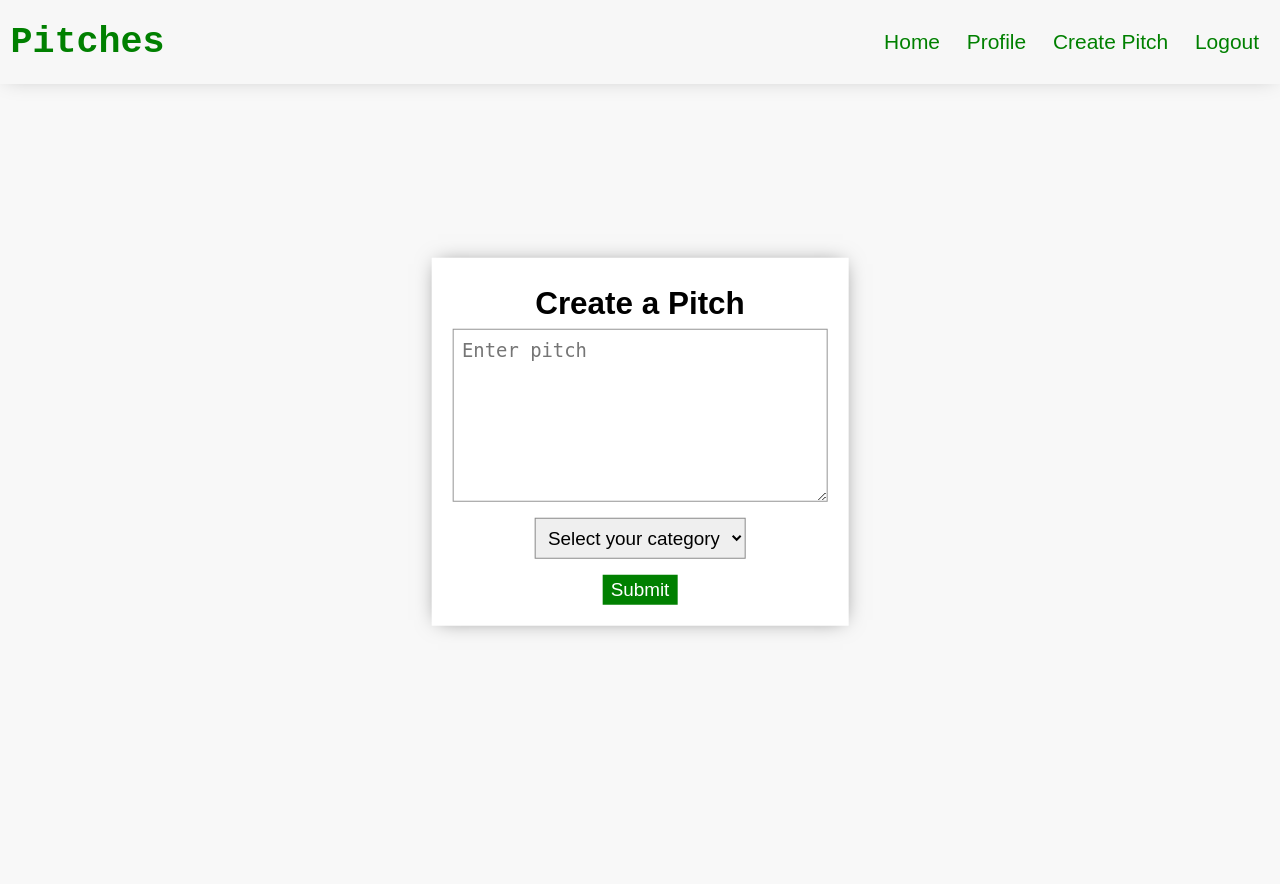
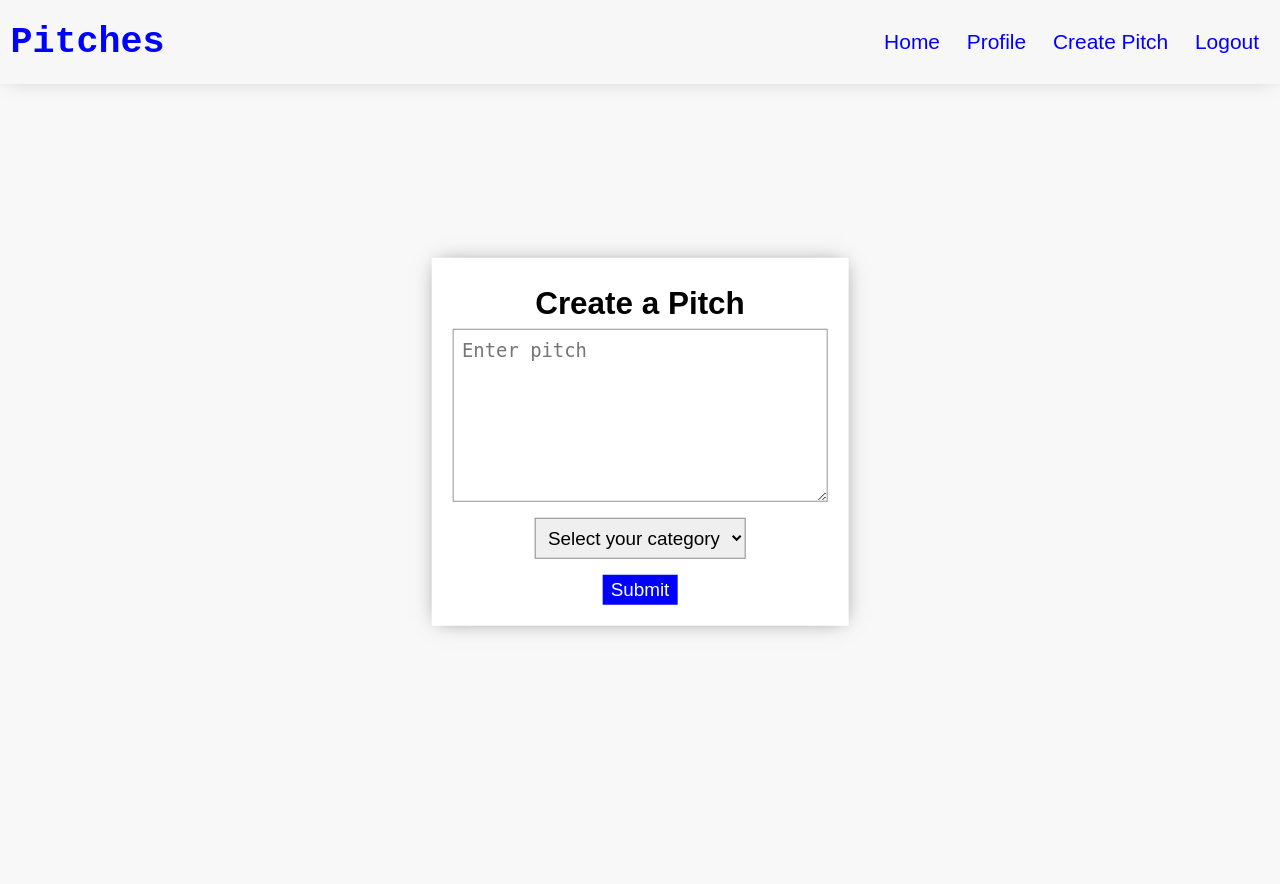
Before and after one commit to Michael-Musili/PitchApp2, a Flask app: page /create_pitch in a window 1280 px wide. Run offline with Flask 2, Linux system fonts and the light colour scheme; the visitor is signed in with stand-in values (Sample User, id 1).

Commit message:
added styles

```diff
--- a/app/static/css/style.css
+++ b/app/static/css/style.css
@@ -19,7 +19,7 @@ body {
 
 :root {
   --color-primary: hsl(240, 89%, 7%);
-  --color-secondary: green;
+  --color-secondary: blue;
   --color-white: hsl(0, 0%, 100%);
   --color-grey: #f8f8f8;
 }
@@ -67,7 +67,7 @@ a:active {
   font-size: 1.8rem;
   border: none;
   color: white;
-  background-color: green;
+  background-color: blue;
 }
 
 .heading-3 {
@@ -92,7 +92,7 @@ a:active {
 .logo_name a {
   font-size: 3.5rem;
   font-family: "Courier New", Courier, monospace;
-  color: green;
+  color: blue;
 }
 
 .navbar-item {
```
